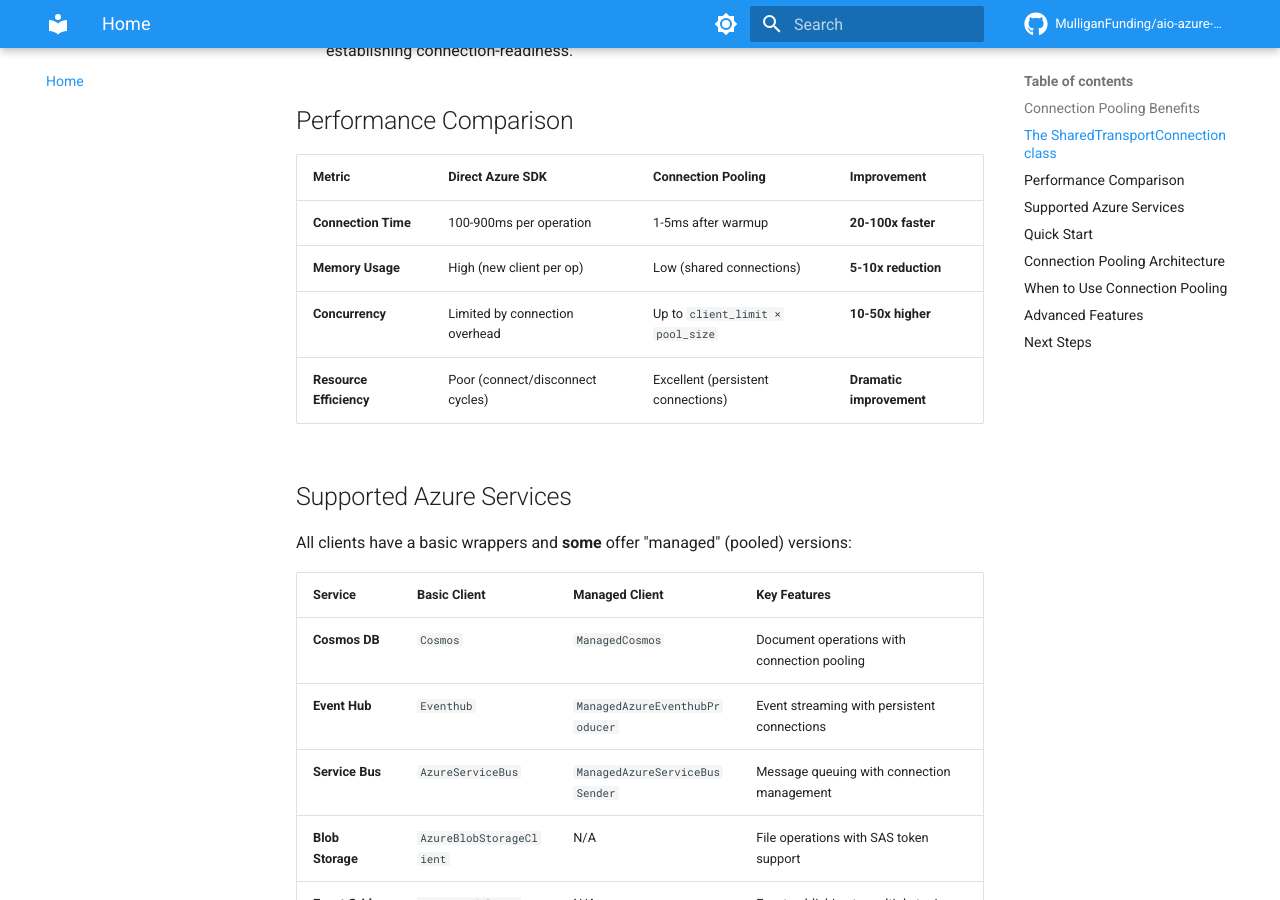
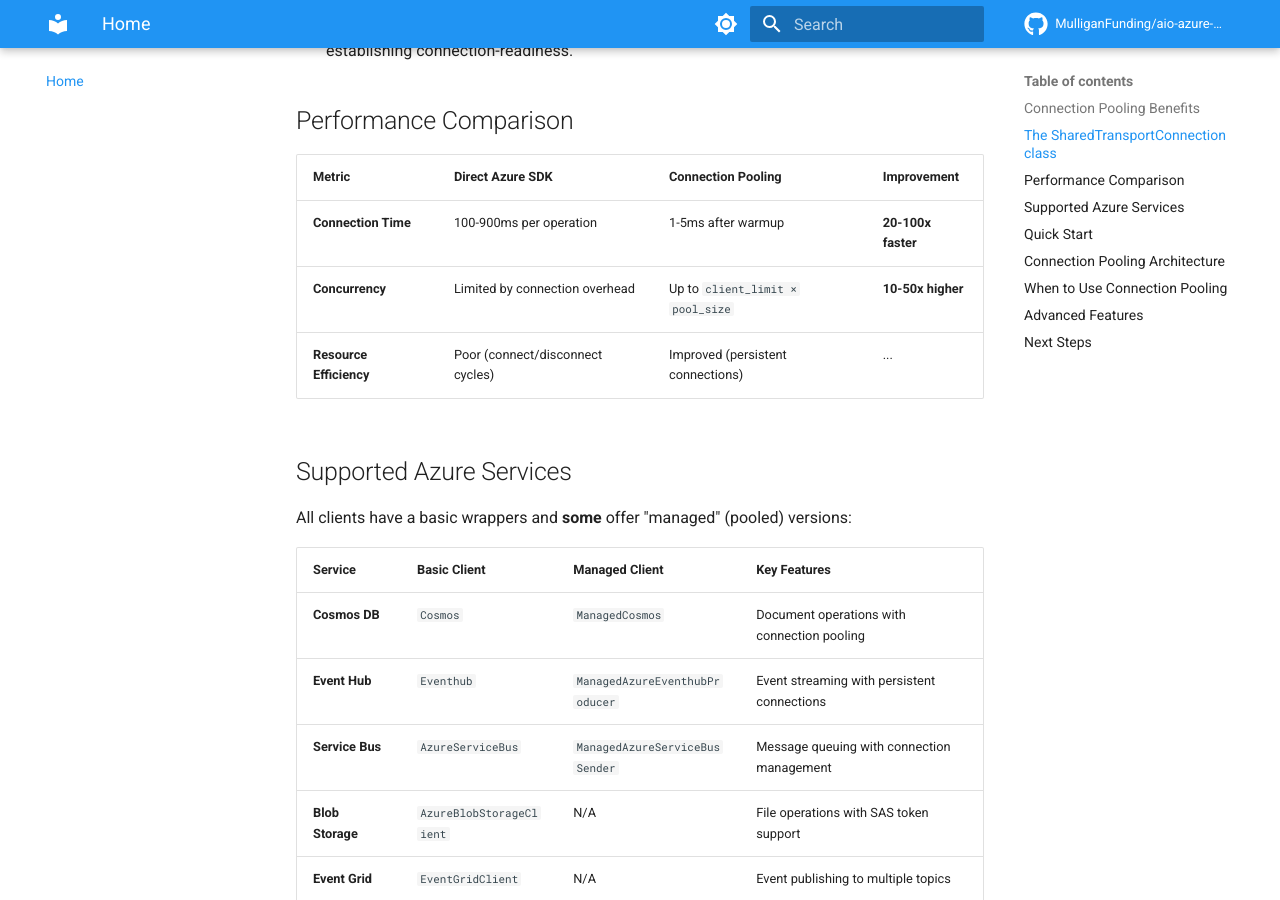
Before and after one commit to MulliganFunding/aio-azure-clients-toolbox, an MkDocs documentation site: the page built from docs/index.md, in a window 1280 px wide and 900 px high, scrolled down 1224 px. Built offline with MkDocs 1.6.1 and Material for MkDocs 9.7.7, drawn with Linux system fonts in a browser that asks for light colours; comment, search, counter and statistics services are not loaded.

Commit message:
Refining teh celebratory language

```diff
--- a/docs/index.md
+++ b/docs/index.md
@@ -43,9 +43,8 @@
 | Metric | Direct Azure SDK | Connection Pooling | Improvement |
 |--------|------------------|-------------------|-------------|
 | **Connection Time** | 100-900ms per operation | 1-5ms after warmup | **20-100x faster** |
-| **Memory Usage** | High (new client per op) | Low (shared connections) | **5-10x reduction** |
 | **Concurrency** | Limited by connection overhead | Up to `client_limit × pool_size` | **10-50x higher** |
-| **Resource Efficiency** | Poor (connect/disconnect cycles) | Excellent (persistent connections) | **Dramatic improvement** |
+| **Resource Efficiency** | Poor (connect/disconnect cycles) | Improved (persistent connections) | ... |
 
 ## Supported Azure Services
 
```
Also changed, not shown: 2 other files.
